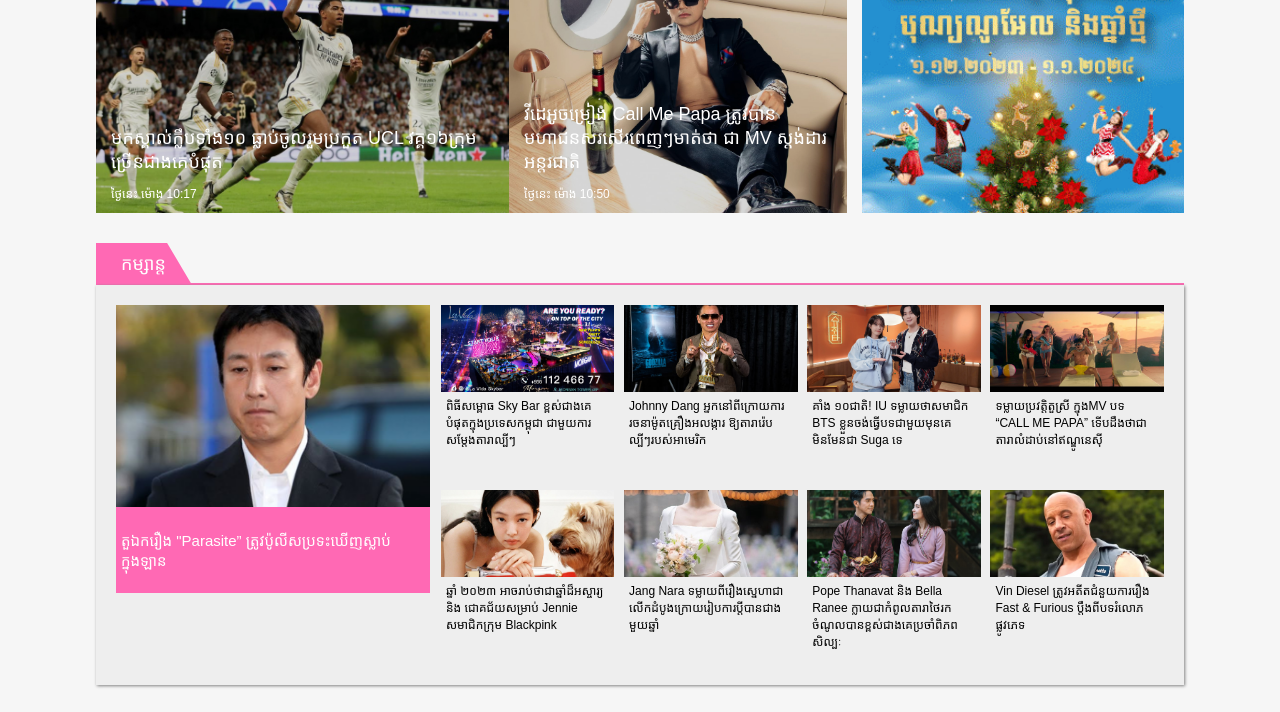
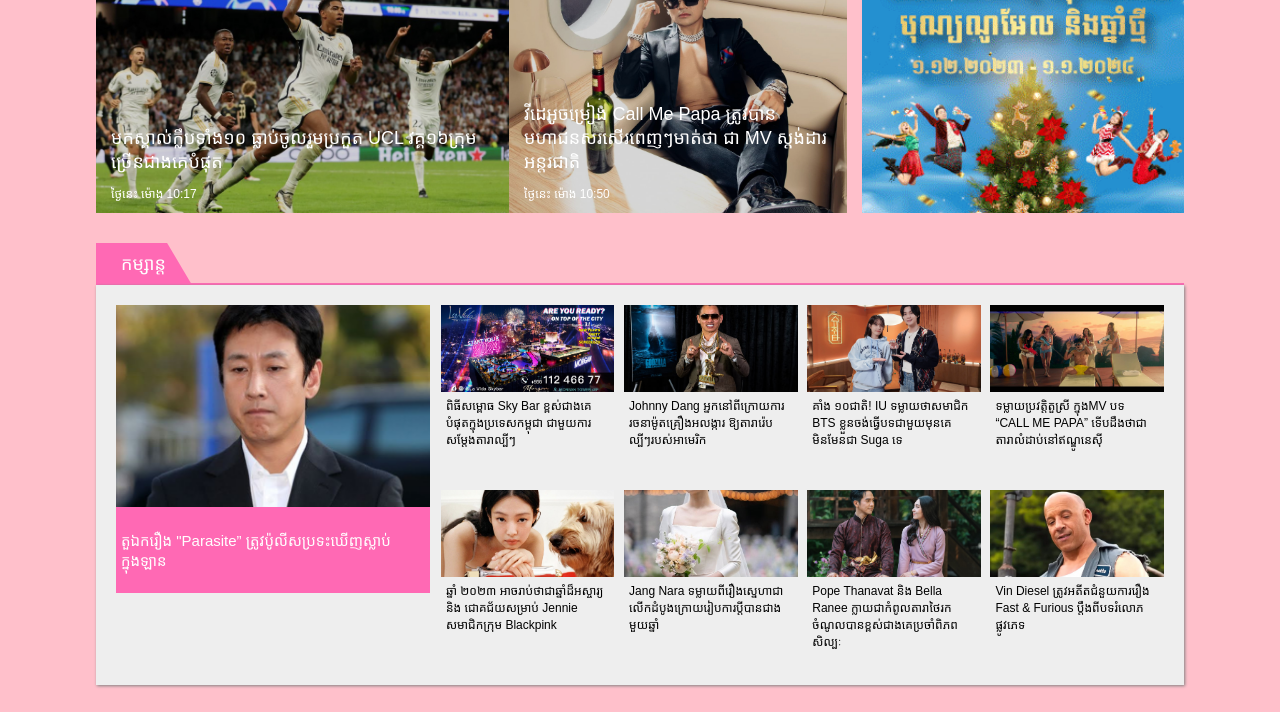
Before and after one commit to Makara1234/sabayNew, a plain HTML site: page index.html in a window 1280 px wide. Shown: the part 472-1184 px from the top of the page. Drawn offline with Linux system fonts and the light colour scheme.

Commit message:
just update

```diff
--- a/style.css
+++ b/style.css
@@ -8,7 +8,7 @@
 body {
     font-family: Battambang,Arial,Helvetica,sans-serif;
     /* font-family: Koulen,Arial,Helvetica,sans-serif; */
-    background: #F6F6F6;
+    background-color:pink;
 }
 .bar1{
     width: 100%;
```
